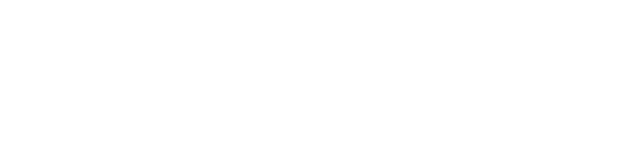
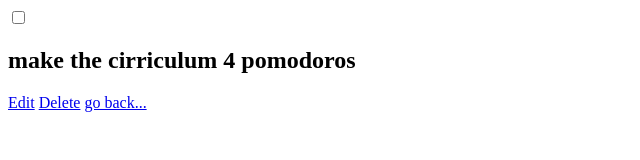
Before and after one commit to seirrahbrown/todo_app_front_end, a plain HTML site: page show.html in a window 1280 px wide. Shown: the whole page, without its empty margins (0-640 px from the left). Drawn offline with Linux system fonts and the light colour scheme.

Commit message:
add and tag content for show page

```diff
--- a/show.html
+++ b/show.html
@@ -0,0 +1,12 @@
+<html>
+<head>
+    <title>Todo list application</title>
+</head>
+<body>
+   <input type="checkbox"/>
+  <h2>make the cirriculum 4 pomodoros</h2>
+   <a href="#">Edit</a>
+    <a href="#">Delete</a>
+   <a href="index.html">go back...</a>
+</body>
+</html>
```
Also changed, not shown: index.html (+1 -1 lines).
